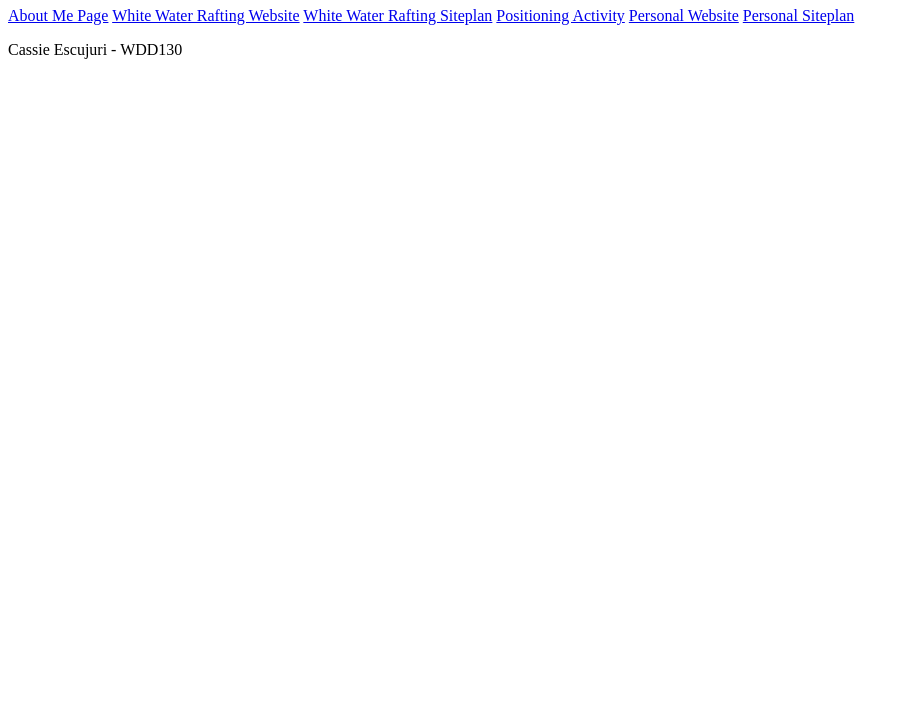
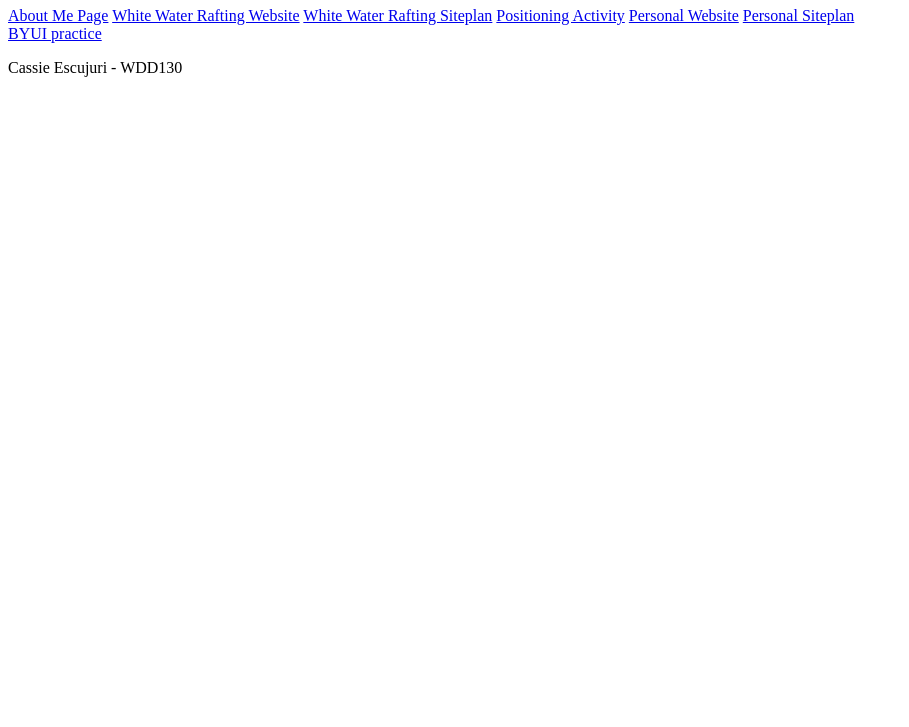
Before and after one commit to cmescujuri/wdd130, a plain HTML site: page index.html in a window 1280 px wide. Shown: the part 73-800 px from the top of the page, without its empty margins (0-909 px from the left). Drawn offline with Linux system fonts and the light colour scheme.

Commit message:
added byui practice to home page

```diff
--- a/index.html
+++ b/index.html
@@ -16,6 +16,7 @@
         <a href="#">Personal Website</a>
         <a href="#">Personal Siteplan</a>
     </nav>
+  <a href="byui/byui.html">BYUI practice</a>
     <p>Cassie Escujuri - WDD130</p>
 </body>
 </html>
```
